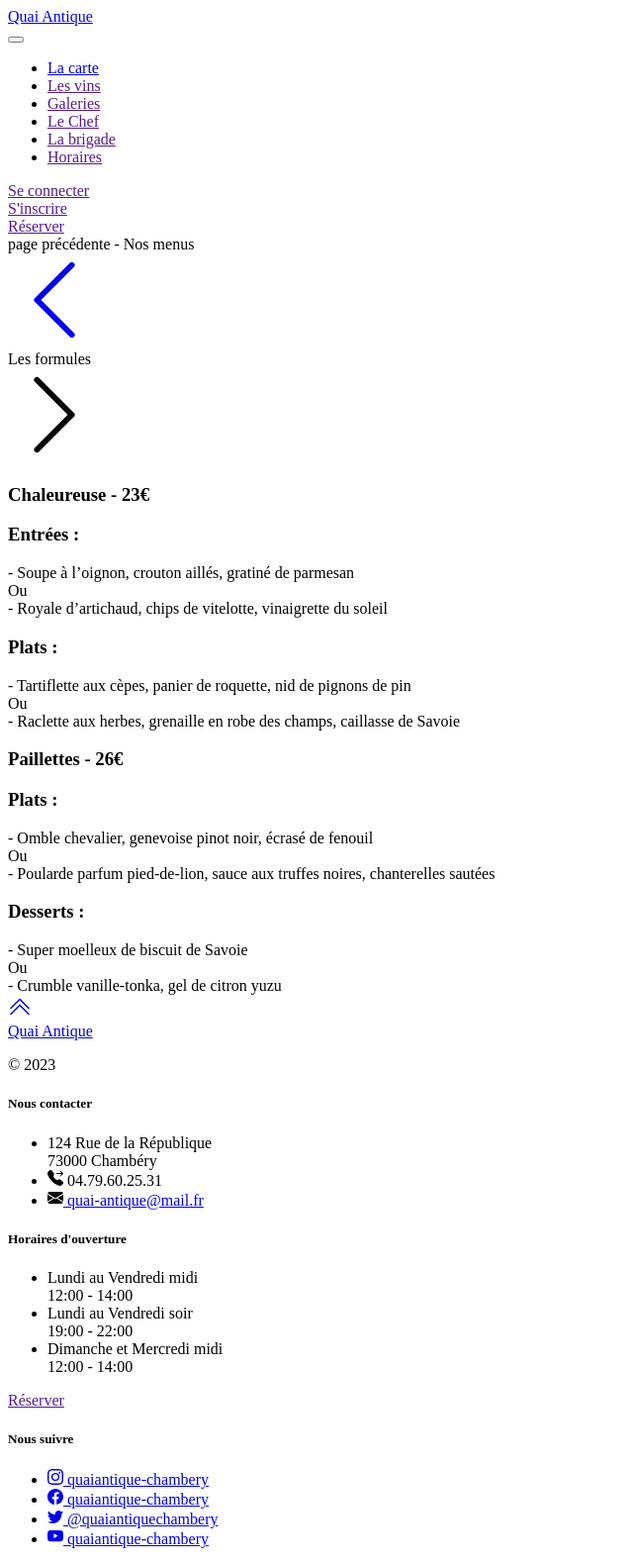
After one commit to beren87/ecf-quai-antique, a Symfony app: template templates/lesformules/index.html.twig in a window 1280 px wide. The commit adds this page. Shown: the whole page at 99% size, without its empty margins (0-640 px from the left). Run offline with Twig, Linux system fonts and the light colour scheme; the template is opened without the code that fills it, so the values that code supplies are empty; some libraries are stand-ins or nearby versions; some web fonts are replaced.

Commit message:
feat/template: create LesformulesController, html & css

```diff
--- a/templates/dishes/index.html.twig
+++ b/templates/dishes/index.html.twig
@@ -16,7 +16,7 @@
                 <div class="dishes-btn_flex mt-5 ms-sm-4">
                     <a class="text-decoration-none" href="{{ path('app_alacarte')}}"><div class="btn_design-carte me-md-2 d-flex justify-content-center align-items-center">À la carte</div></a>
                     <a class="text-decoration-none" href="{{ path('app_nosmenus')}}"><div class="btn_design-carte me-md-2 d-flex justify-content-center align-items-center">Nos menus</div></a>
-                    <a class="text-decoration-none" href=""><div class="btn_design-carte me-md-2 d-flex justify-content-center align-items-center">Les formules</div></a>
+                    <a class="text-decoration-none" href="{{ path('app_lesformules')}}"><div class="btn_design-carte me-md-2 d-flex justify-content-center align-items-center">Les formules</div></a>
                 </div>
             </div>
         </div>
--- /dev/null
+++ b/templates/lesformules/index.html.twig
@@ -0,0 +1,163 @@
+{% extends 'base.html.twig' %}
+
+{% block title %}Les formules - Quai Antique{% endblock %}
+
+{% block body %}
+<section>
+    <div class="border-bottom"></div>
+    <div class="row g-sm-0 g-0">
+        <div class="col-xl col-lg col-md "></div>
+        <div class="col-xl-2 col-lg-2 col-md-2 col-sm-2 col-2 mt-5 py-5 text-back_style text-back_size text-primary">page précédente - <span class="text-back_home text-secondary">Nos menus</span></div>
+        <div class="col py-4">
+            <a href="{{path('app_nosmenus')}}" >
+            <svg xmlns="http://www.w3.org/2000/svg" width="94" height="94" fill="currentColor" class="bi bi-chevron-left dishe-title_icon" viewBox="0 0 16 16">
+            <path fill-rule="evenodd" d="M11.354 1.646a.5.5 0 0 1 0 .708L5.707 8l5.647 5.646a.5.5 0 0 1-.708.708l-6-6a.5.5 0 0 1 0-.708l6-6a.5.5 0 0 1 .708 0z"/></svg>
+            </a>
+        </div>
+        <div class="col-xl-4 col-lg-4 col-md-4 col-sm-4 col-4"><div class="text-center mt-5 mb-3 dishe-title pe-xl-5 pe-sm-1 col-title_mq text-primary">Les formules</div></div>
+        <div class="col col-xl col-lg col-md col-sm  py-4">
+
+            <svg xmlns="http://www.w3.org/2000/svg" width="94" height="94" fill="currentColor" class="bi bi-chevron-right text-light" viewBox="0 0 16 16">
+            <path fill-rule="evenodd" d="M4.646 1.646a.5.5 0 0 1 .708 0l6 6a.5.5 0 0 1 0 .708l-6 6a.5.5 0 0 1-.708-.708L10.293 8 4.646 2.354a.5.5 0 0 1 0-.708z"/></svg>
+
+        </div>
+        <div class="col-xl-2 col-lg-2 col-md-2 col-sm-2 col mt-5 py-5 text-back_style text-back_size"></div>
+        <div class="col-xl col-lg col-md col"></div>
+    </div>
+    <div class="row mb-5">
+        <div class="col"></div>
+        <div class="col-xl-10 border-bottom"></div>
+        <div class="col"></div>
+    </div>
+<!-- ================== Start Formule Chaleureuse ========================-->
+            <div class="row mb-2 text-primary">
+                <div class="col"></div>
+                <div class="col-xl-4 col-md-4 col-sm-4 col-4"><h3 class ="dishes-fonts"><span class="dishes-letter_fonts">C</span>haleureuse - <span class="dishes_price">23€</span></h3></div>
+                <div class="col-xl-6 col-md-6 col-sm-6 col-6"></div>
+            </div>
+            <!--ENTRÉES :-->
+            <div class="row mb-2 text-primary">
+                <div class="col"></div>
+                <div class="col-xl-4 col-md-4 col-sm-4 col-4"><h3 class ="dishes-fonts">Entrées : </h3></div>
+                <div class="col-xl-6 col-md-6 col-sm-6 col-6"></div>
+            </div>
+            <div class="row mb-1 dishes text-primary">
+                <div class="col"></div>
+                <div class="col-xl-5 col-md-5 col-sm-5 col-5">-	Soupe à l’oignon, crouton aillés, gratiné de parmesan</div>
+                <div class="col"></div>
+                <div class="col"></div>
+            </div>
+            <div class="row mb-1 dishes text-primary">
+                <div class="col"></div>
+                <div class="col-xl-5 col-md-5 col-sm-5 col-5 dishes">Ou</div>
+                <div class="col"></div>
+                <div class="col"></div>
+            </div>
+            <div class="row mb-3 dishes text-primary">
+                <div class="col"></div>
+                <div class="col-xl-5 col-md-5 col-sm-5 col-5">-	Royale d’artichaud, chips de vitelotte, vinaigrette du soleil</div>
+                <div class="col"></div>
+                <div class="col"></div>
+            </div>
+           <!--PLATS :-->
+            <div class="row mb-2 text-primary">
+                <div class="col"></div>
+                <div class="col-xl-4 col-md-4 col-sm-4 col-4"><h3 class ="dishes-fonts">Plats : </h3></div>
+                <div class="col-xl-6 col-md-6 col-sm-6 col-6"></div>
+            </div>
+            </div>
+            <div class="row mb-1 dishes text-primary">
+                <div class="col"></div>
+                <div class="col-xl-5 col-md-5 col-sm-5 col-5">-	Tartiflette aux cèpes, panier de roquette, nid de pignons de pin</div>
+                <div class="col dishes_price"></div>
+                <div class="col"></div>
+            </div>
+            <div class="row mb-1 dishes text-primary">
+                <div class="col"></div>
+                <div class="col-xl-5 col-md-5 col-sm-5 col-5">Ou</div>
+                <div class="col"></div>
+                <div class="col"></div>
+            </div>
+            <div class="row mb-5 dishes text-primary">
+                <div class="col"></div>
+                <div class="col-xl-5 col-md-5 col-sm-5 col-5">-	Raclette aux herbes, grenaille en robe des champs, caillasse de Savoie</div>
+                <div class="col"></div>
+                <div class="col"></div>
+            </div>
+
+<!-- ================== END Formule Chaleureuse ========================-->
+ <div class="row mb-5">
+        <div class="col"></div>
+        <div class="col-xl-10 border-bottom"></div>
+        <div class="col"></div>
+    </div>
+<!-- ================== Start Formule Paillettes ========================-->
+            <div class="row mt-5 mb-2 text-primary">
+                <div class="col"></div>
+                <div class="col-xl-4 col-md-4 col-sm-4 col-4"><h3 class ="dishes-fonts"><span class="dishes-letter_fonts">P</span>aillettes - <span class="dishes_price">26€</span></h3></div>
+                <div class="col-xl-6 col-md-6 col-sm-6 col-6"></div>
+            </div>
+           <!--PLATS :-->
+            <div class="row mb-2 text-primary">
+                <div class="col"></div>
+                <div class="col-xl-4 col-md-4 col-sm-4 col-4"><h3 class ="dishes-fonts">Plats : </h3></div>
+                <div class="col-xl-6 col-md-6 col-sm-6 col-6"></div>
+            </div>
+            </div>
+            <div class="row mb-1 dishes text-primary">
+                <div class="col"></div>
+                <div class="col-xl-5 col-md-5 col-sm-5 col-5">-	Omble chevalier, genevoise pinot noir, écrasé de fenouil</div>
+                <div class="col dishes_price"></div>
+                <div class="col"></div>
+            </div>
+            <div class="row mb-1 dishes text-primary">
+                <div class="col"></div>
+                <div class="col-xl-5 col-md-5 col-sm-5 col-5">Ou</div>
+                <div class="col"></div>
+                <div class="col"></div>
+            </div>
+            <div class="row mb-5 dishes text-primary">
+                <div class="col"></div>
+                <div class="col-xl-5 col-md-5 col-sm-5 col-5">-	Poularde parfum pied-de-lion, sauce aux truffes noires, chanterelles sautées</div>
+                <div class="col"></div>
+                <div class="col"></div>
+            </div>
+            <!--Desserts:-->
+            <div class="row mb-2 text-primary">
+                <div class="col"></div>
+                <div class="col-xl-4 col-md-4 col-sm-4 col-4"><h3 class ="dishes-fonts">Desserts : </h3></div>
+                <div class="col-xl-6 col-md-6 col-sm-6 col-6"></div>
+            </div>
+            <div class="row mb-1 dishes text-primary">
+                <div class="col"></div>
+                <div class="col-xl-5 col-md-5 col-sm-5 col-5">-	Super moelleux de biscuit de Savoie</div>
+                <div class="col"></div>
+                <div class="col"></div>
+            </div>
+            <div class="row mb-1 dishes text-primary">
+                <div class="col"></div>
+                <div class="col-xl-5 col-md-5 col-sm-5 col-5">Ou</div>
+                <div class="col"></div>
+                <div class="col"></div>
+            </div>
+            <div class="row mb-3 dishes text-primary">
+                <div class="col"></div>
+                <div class="col-xl-5 col-md-5 col-sm-5 col-5">-	Crumble vanille-tonka, gel de citron yuzu</div>
+                <div class="col"></div>
+                <div class="col"></div>
+            </div>
+<!-- ================== END formule Paillettes ========================-->
+    <div class="row">
+            <div class="col"></div>
+            <div class="col"></div>
+            <div class="col-xl-9 col-lg-9 col-md-9 col-sm-9 col-9"></div>
+            <div class="col me-sm-4 me-2">
+                <a href="{{path('app_lesformules')}}">
+                <svg xmlns="http://www.w3.org/2000/svg" width="24" height="24" fill="currentColor" class="bi bi-chevron-double-up dishe-title_icon" viewBox="0 0 16 16">
+                <path fill-rule="evenodd" d="M7.646 2.646a.5.5 0 0 1 .708 0l6 6a.5.5 0 0 1-.708.708L8 3.707 2.354 9.354a.5.5 0 1 1-.708-.708l6-6z"/>
+                <path fill-rule="evenodd" d="M7.646 6.646a.5.5 0 0 1 .708 0l6 6a.5.5 0 0 1-.708.708L8 7.707l-5.646 5.647a.5.5 0 0 1-.708-.708l6-6z"/></svg>
+                </a>
+            </div>
+        </div>
+</section>
+{% endblock %}
--- a/templates/nosmenus/index.html.twig
+++ b/templates/nosmenus/index.html.twig
@@ -16,7 +16,7 @@
         </div>
         <div class="col-xl-4 col-lg-4 col-md-4 col-sm-4 col-4"><div class="text-center mt-5 mb-3 dishe-title pe-xl-5 pe-sm-1 col-title_mq text-primary">Nos menus</div></div>
         <div class="col col-xl col-lg col-md col-sm  py-4">
-        <a href="" >
+        <a href="{{path('app_lesformules')}}" >
             <svg xmlns="http://www.w3.org/2000/svg" width="94" height="94" fill="currentColor" class="bi bi-chevron-right dishe-title_icon" viewBox="0 0 16 16">
             <path fill-rule="evenodd" d="M4.646 1.646a.5.5 0 0 1 .708 0l6 6a.5.5 0 0 1 0 .708l-6 6a.5.5 0 0 1-.708-.708L10.293 8 4.646 2.354a.5.5 0 0 1 0-.708z"/></svg>
         </a>
```
Also changed, not shown: assets/styles/scss/components/dishes/lesformules/lesformules.scss (added, +47 -0 lines), src/Controller/LesformulesController.php (added, +18 -0 lines).
